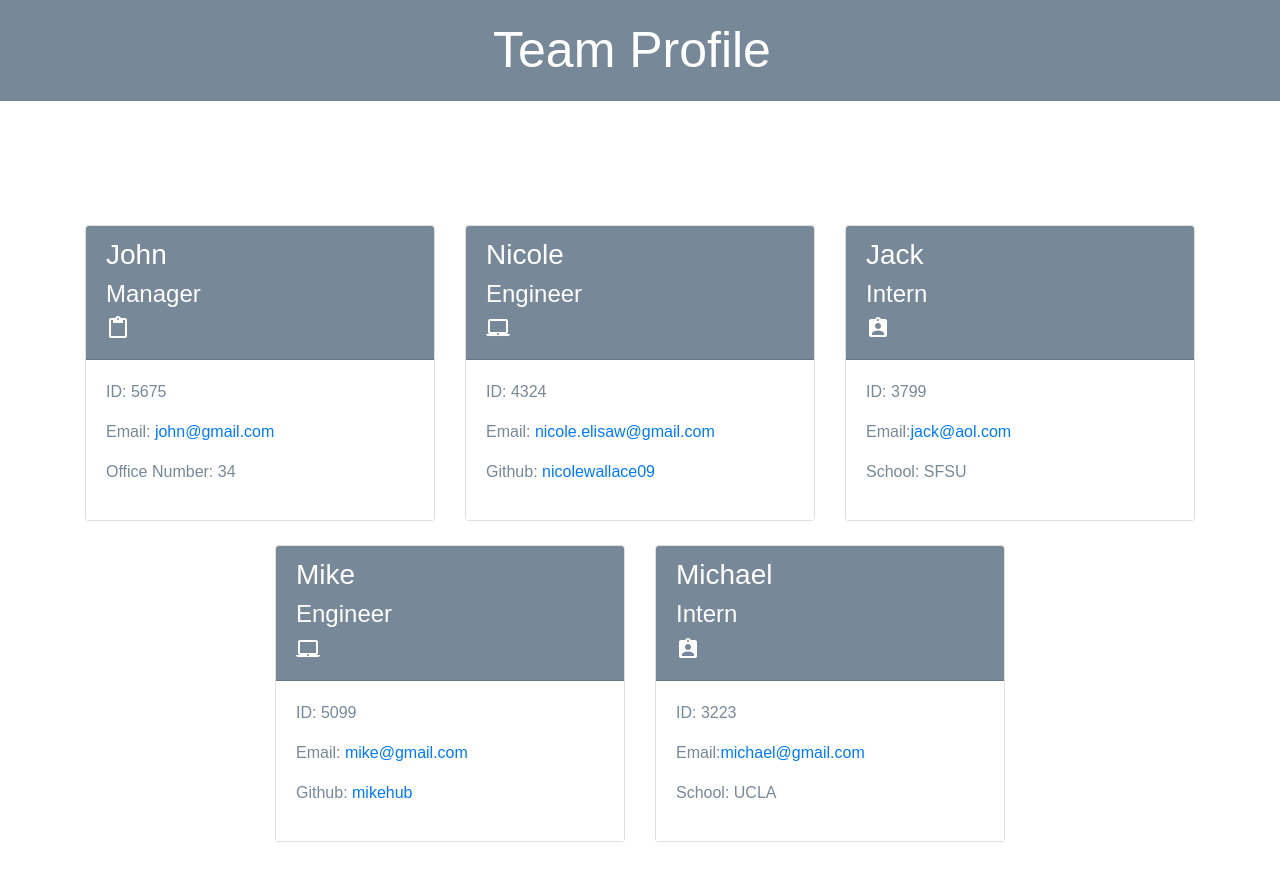
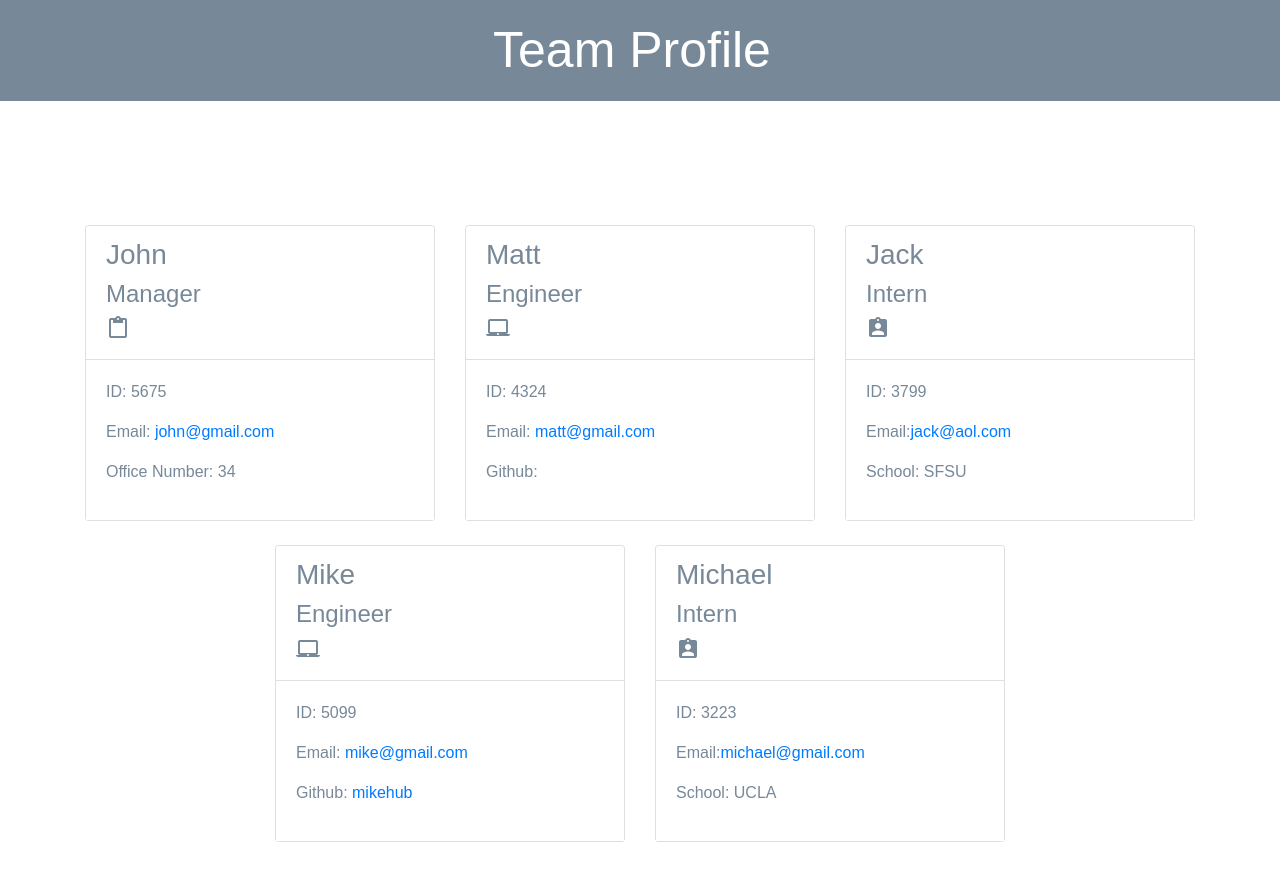
Before and after one commit to KKaisan/team-profile-generator, a website: page dist/index.html in a window 1280 px wide. Drawn offline with nearby package versions, Linux system fonts and the light colour scheme.

Commit message:
Updated index.html

```diff
--- a/dist/index.html
+++ b/dist/index.html
@@ -1,3 +1,4 @@
+
   <!DOCTYPE html>
   <html lang="en">
   <head>
@@ -40,14 +41,14 @@
     <div class="col-4 mt-4">
         <div class="card h-100">
             <div class="card-header">
-              <h3>Nicole</h3>
+                <h3>Matt</h3>
                 <h4>Engineer</h4><i class="material-icons">laptop_mac</i>
             </div>
 
             <div class="card-body">
                 <p class="id">ID: 4324</p>
-              <p class="email">Email: <a href="mailto:nicole.elisaw@gmail.com">nicole.elisaw@gmail.com</a></p>
-              <p class="github">Github: <a href="https://github.com/nicolewallace09">nicolewallace09</a></p>
+                <p class="email">Email: <a href="mailto:matt@gmail.com">matt@gmail.com</a></p>
+                <p class="github">Github: <a href="https://github.com/KKaisan"></a></p>
             </div>
 
         </div>
--- a/dist/style.css
+++ b/dist/style.css
@@ -22,8 +22,8 @@ body {
 }
 
 .card-header {
-  background-color: var(--primary);
-  color: var(--secondary);
+  background-color: var(--secondary);
+  color: var(--primary);
 }
 
 .card-body {
```
Also changed, not shown: 2 other files. Lines whose indentation alone changed are shown as unchanged.
